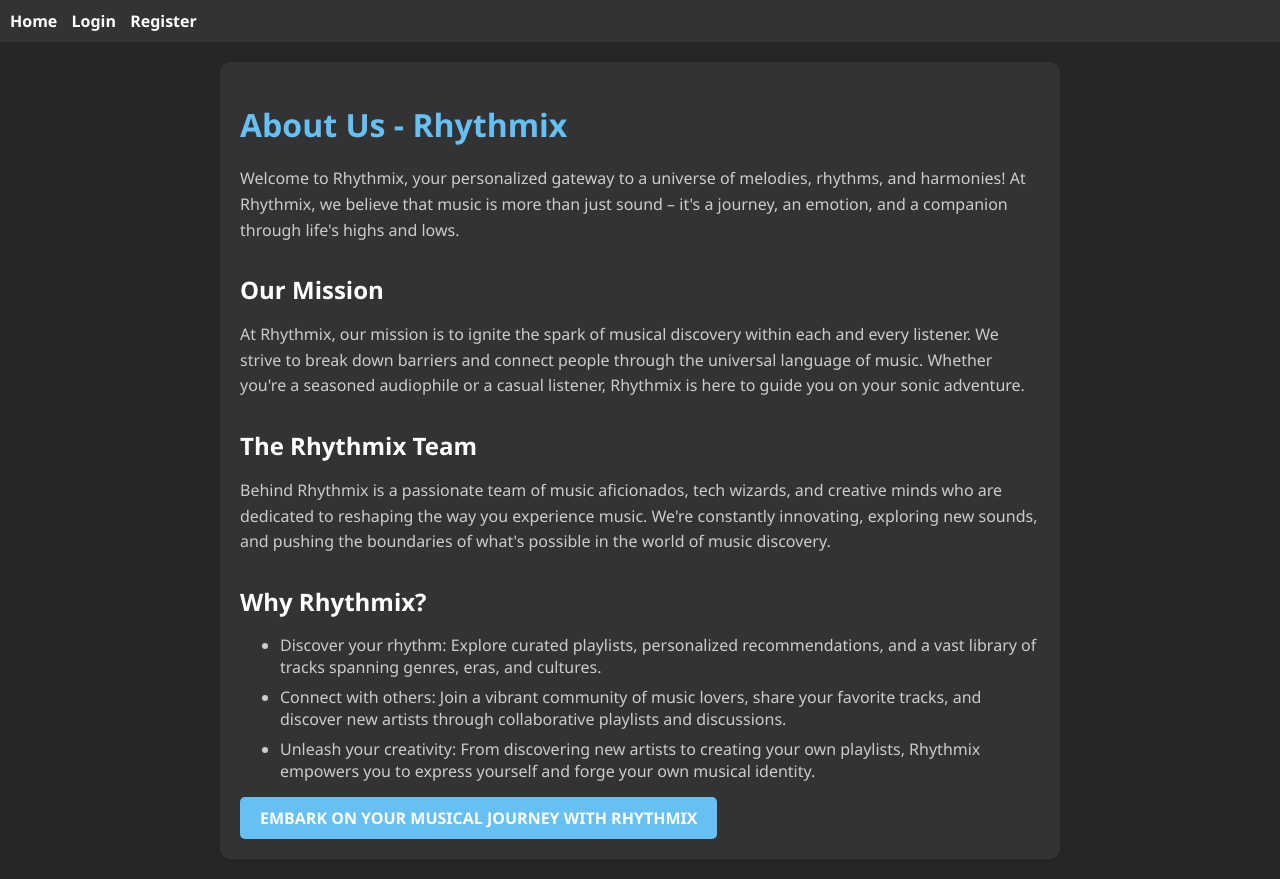
After one commit to JeromeChristopherJ/Music_Player, a Django app: page /about/ in a window 1280 px wide. The commit adds this page. Run offline with Django 5.2, Linux system fonts and the light colour scheme.

Commit message:
new css changes

```diff
--- a/music_project/music/models.py
+++ b/music_project/music/models.py
@@ -6,8 +6,8 @@ class User(AbstractUser):
     email = models.EmailField(unique=True)
     password = models.CharField(max_length=100)
 
-User._meta.get_field('groups').remote_field.related_name = 'custom_user_groups'
-User._meta.get_field('user_permissions').remote_field.related_name = 'custom_user_permissions'
+# User._meta.get_field('groups').remote_field.related_name = 'custom_user_groups'
+# User._meta.get_field('user_permissions').remote_field.related_name = 'custom_user_permissions'
 
 # class Album(models.Model):
 #     title = models.CharField(max_length=100)
--- /dev/null
+++ b/music_project/music/templates/music/about.html
@@ -0,0 +1,124 @@
+<!DOCTYPE html>
+<html lang="en">
+<head>
+    <meta charset="UTF-8">
+    <title>About Us - Rhythmix</title>
+    <style>
+        body {
+            font-family: 'Segoe UI', Tahoma, Geneva, Verdana, sans-serif;
+            background-color: #272727;
+            color: #fff;
+            margin: 0;
+            padding: 0;
+        }
+
+        nav {
+            background-color: #333;
+            padding: 10px;
+        }
+
+        nav a {
+            color: #fff;
+            text-decoration: none;
+            margin-right: 10px;
+            font-weight: bold;
+            transition: color 0.3s;
+        }
+
+        nav a:hover {
+            color: #66c0f4;
+        }
+
+        main {
+            max-width: 800px;
+            margin: 20px auto;
+            padding: 20px;
+            background-color: #333;
+            border-radius: 10px;
+            box-shadow: 0 0 10px rgba(0, 0, 0, 0.1);
+        }
+
+        h1 {
+            color: #66c0f4;
+            font-size: 32px;
+            margin-bottom: 20px;
+        }
+
+        h2 {
+            color: #fff;
+            font-size: 24px;
+            margin-top: 30px;
+            margin-bottom: 10px;
+        }
+
+        p {
+            line-height: 1.6;
+            margin-bottom: 15px;
+            color: #ccc;
+        }
+
+        ul {
+            margin-bottom: 15px;
+        }
+
+        ul li {
+            margin-bottom: 8px;
+            color: #ccc;
+        }
+
+        a.button {
+            display: inline-block;
+            background-color: #66c0f4;
+            color: #fff;
+            text-decoration: none;
+            padding: 10px 20px;
+            border-radius: 5px;
+            transition: background-color 0.3s;
+            font-weight: bold;
+            text-transform: uppercase;
+        }
+
+        a.button:hover {
+            background-color: #4da1e0;
+        }
+    </style>
+</head>
+<body>
+<nav>
+    <a href="{% url 'album_list' %}">Home</a>
+    {% if user.is_authenticated %}
+    <a href="" class=>{{ user.username }}</a>
+    <a href="{% url 'logout' %}" >Logout</a>
+    {% else %}
+    <a href="{% url 'login' %}" >Login</a>
+    <a href="{% url 'register' %}" >Register</a>
+    {% endif %}
+</nav>
+
+<main>
+
+    <h1>About Us - Rhythmix</h1>
+    <p>Welcome to Rhythmix, your personalized gateway to a universe of melodies, rhythms, and harmonies! At Rhythmix, we believe that music is more than just sound – it's a journey, an emotion, and a companion through life's highs and lows.</p>
+
+    <section>
+        <div>
+            <h2>Our Mission</h2>
+            <p>At Rhythmix, our mission is to ignite the spark of musical discovery within each and every listener. We strive to break down barriers and connect people through the universal language of music. Whether you're a seasoned audiophile or a casual listener, Rhythmix is here to guide you on your sonic adventure.</p>
+        </div>
+        <div>
+            <h2>The Rhythmix Team</h2>
+            <p>Behind Rhythmix is a passionate team of music aficionados, tech wizards, and creative minds who are dedicated to reshaping the way you experience music. We're constantly innovating, exploring new sounds, and pushing the boundaries of what's possible in the world of music discovery.</p>
+        </div>
+    </section>
+
+    <h2>Why Rhythmix?</h2>
+    <ul>
+        <li>Discover your rhythm: Explore curated playlists, personalized recommendations, and a vast library of tracks spanning genres, eras, and cultures.</li>
+        <li>Connect with others: Join a vibrant community of music lovers, share your favorite tracks, and discover new artists through collaborative playlists and discussions.</li>
+        <li>Unleash your creativity: From discovering new artists to creating your own playlists, Rhythmix empowers you to express yourself and forge your own musical identity.</li>
+    </ul>
+
+    <a href="{% url 'album_list' %}" class="button">Embark on Your Musical Journey with Rhythmix</a>
+</main>
+</body>
+</html>
--- a/music_project/music/views.py
+++ b/music_project/music/views.py
@@ -2,7 +2,7 @@ from django.shortcuts import render, redirect
 from datetime import date
 from music.models import Song,WatchLater
 #from django.contrib.auth.forms import AuthenticationForm, UserCreationForm
-from django.contrib.auth import login, authenticate
+from django.contrib.auth import login, authenticate, logout
 from music.forms import LoginForm, RegistrationForm
 
 # def custom_login(request):
@@ -46,7 +46,7 @@ def login(request):
             user = authenticate(username=username, password=password)
             print("Done")
             if user:
-                login(request, user)
+                login(request)
                 return redirect('album_list')
             else:
                 form.add_error(None, 'Invalid username or password.')
@@ -103,3 +103,6 @@ def album_list(request):
 def logout(request):
     logout(request)
     return redirect('album_list')
+
+def about(request):
+  return render(request, 'music/about.html')
--- a/music_project/music_project/urls.py
+++ b/music_project/music_project/urls.py
@@ -39,7 +39,7 @@ urlpatterns = [
     path('login/', views.login, name='login'),
     path('register/', views.register, name='register'),
     path('logout/', views.logout, name='logout'),
-    #path('about/', views.about, name='about'),
+    path('about/', views.about, name='about'),
     path('watchlater/', views.watch_later_list, name='watchlater'),
     path('addtowatchlater/<int:song_id>/', views.add_to_watch_later, name='addtowatchlater')
 ] + static(settings.MEDIA_URL, document_root=settings.MEDIA_ROOT) + static(settings.SEARCH_URL, document_root=settings.SEARCH_ROOT)
```
Also changed, not shown: music_project/music/fixtures/songs.json (+10 -0 lines), music_project/music/templates/music/album_list.html (+17 -139 lines), music_project/music/templates/music/register.html (+10 -6 lines), music_project/db.sqlite3, 1 other file.
